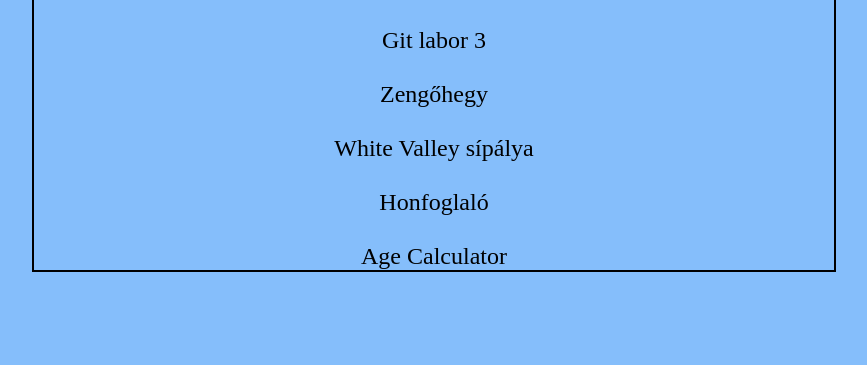
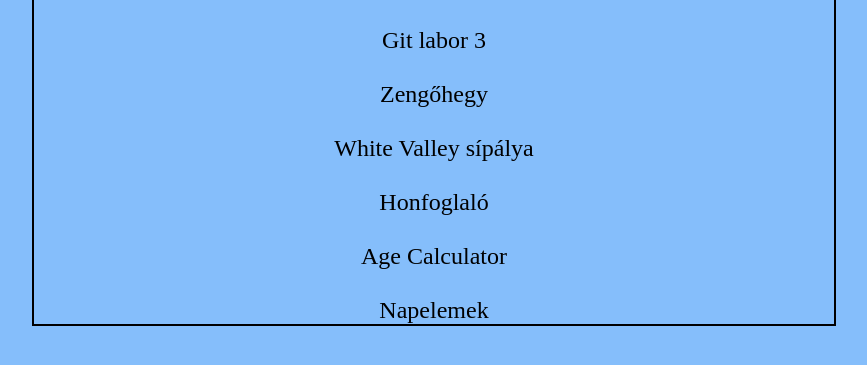
Before and after one commit to Jxncsi/jxncsi.github.io, a plain HTML site: page index.html in a window 1280 px wide. Shown: the part 77-442 px from the top of the page, without its empty margins (206-1073 px from the left). Drawn offline with Linux system fonts and the light colour scheme.

Commit message:
Update index.html

```diff
--- a/index.html
+++ b/index.html
@@ -35,7 +35,8 @@
     <a href="/zengohegy/index.html">Zengőhegy</a><br>
     <a href="/whitevalleysipalya/index.html">White Valley sípálya</a><br>
     <a href="/honfoglalo/index.html">Honfoglaló</a><br>
-    <a href="/AgeCalculator/index.html">Age Calculator</a>
+    <a href="/AgeCalculator/index.html">Age Calculator</a><br>
+    <a href="/napelemek/napelem.html">Napelemek</a>
 </body>
 
 </html>
```
